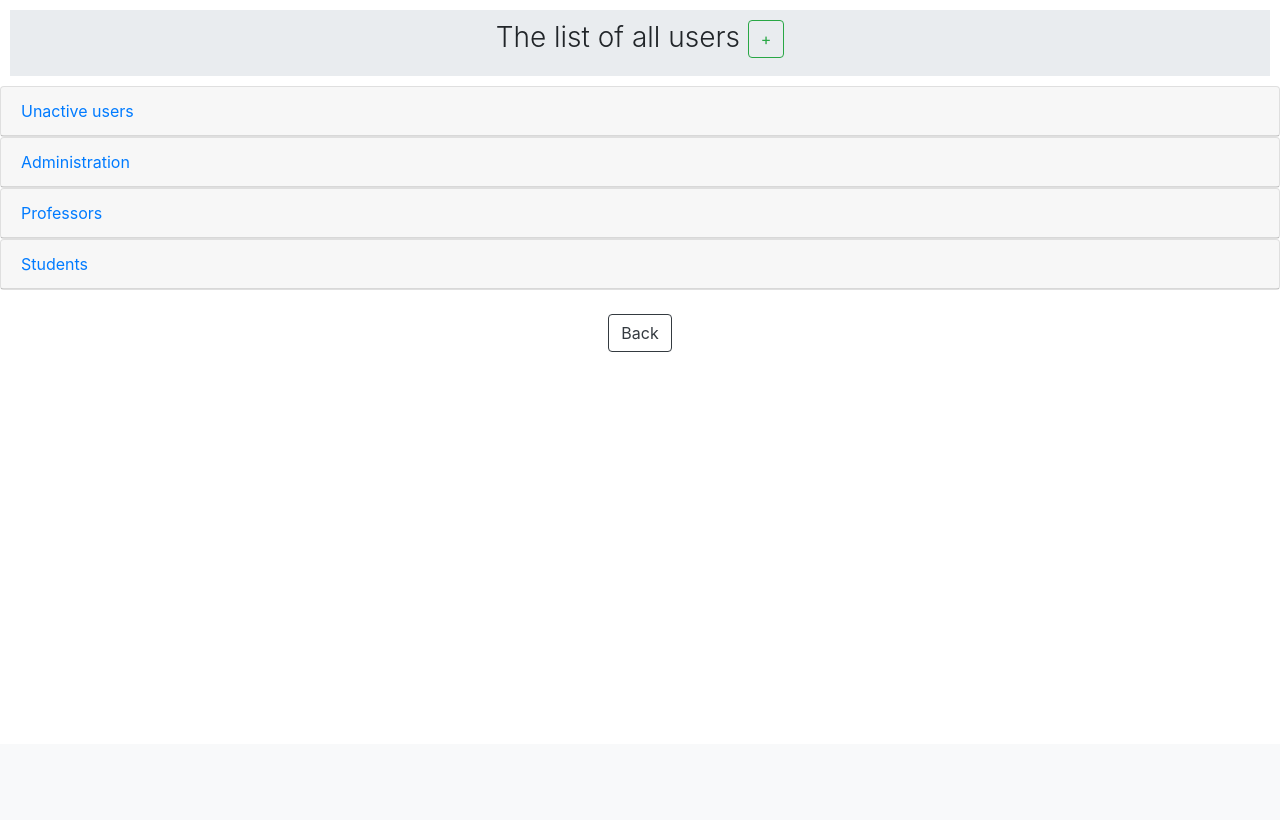
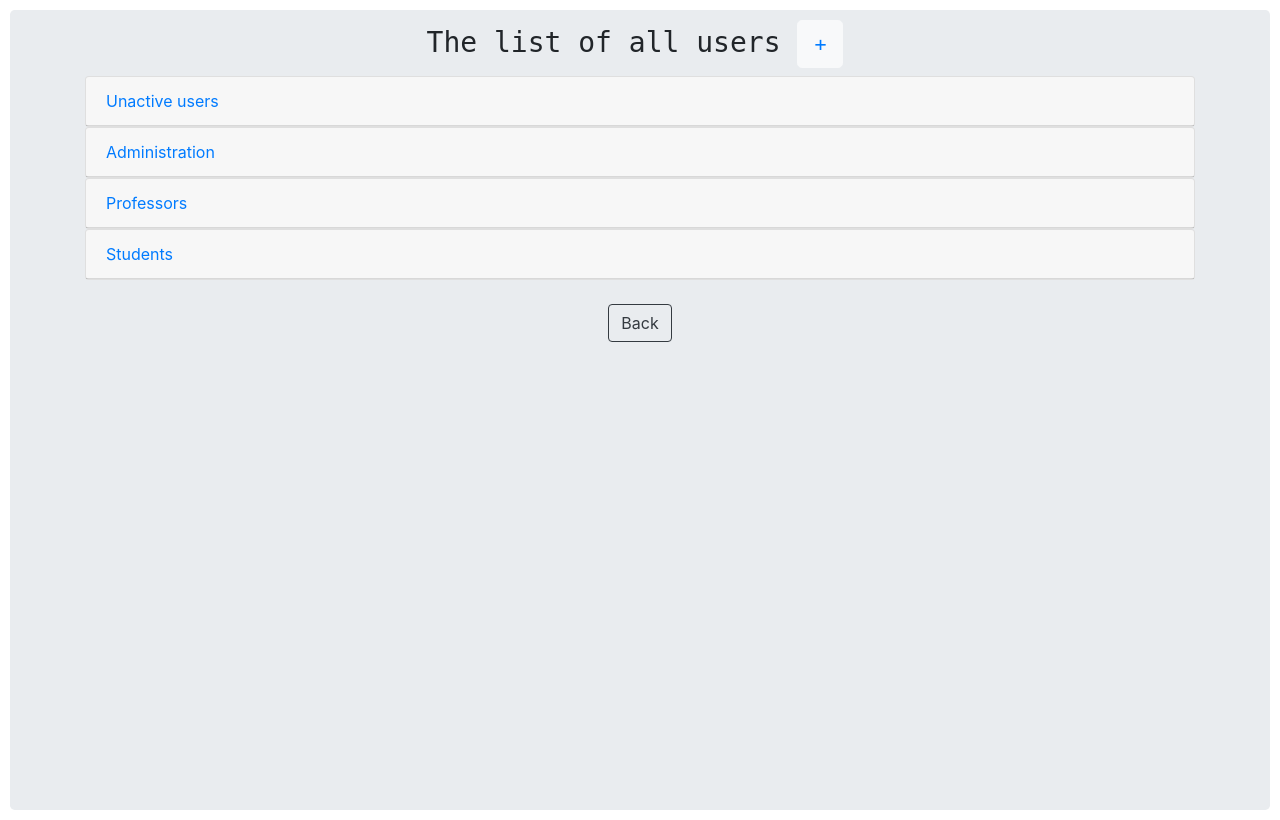
Before and after one commit to Genvekt/Classes-Quality--Feedback, a Django app: page /users/ in a window 1280 px wide. Shown: the part 56-876 px from the top of the page. Before the commit the page ends 408 px from the top, so only its background shows below. Run offline with Django 3.2, Linux system fonts and the light colour scheme; some libraries are stand-ins or nearby versions.

Commit message:
Add files via upload

```diff
--- a/templates/administrative/users_list.html
+++ b/templates/administrative/users_list.html
@@ -1,16 +1,13 @@
-{% extends 'base.html' %}
+{% include 'base.html' %}
 {% block content %}
-    <div class="jumbotron jumbotron-fluid">
+    <div class="jumbotron" style="height: 100vh">
         <div class="container">
-            <h3 class="text-center font-weight-light">
+            <h3 class="text-center font-weight-normal" style="font-family:monospace;">
                 The list of all users
-                <button type="button" onclick="location.href='{% url 'add_user' %}'" class="btn btn-outline-success" >+</button>
-            </h3>
-        </div>
-    </div>
+                <button type="button" class="btn btn-light btn-lg" style="font-family:monospace; margin-right: 10px;"><a href="{% url 'add_user' %}">+</a></button>
+                  </h3>
 
-
-     <div class="card">
+            <div class="card">
       <div class="card-header">
         <a class="card-link" data-toggle="collapse" href="#collapseZero">
           Unactive users
@@ -23,8 +20,8 @@
                             <div class="card" style="font-size: 15px">
                                 <div class="card-body">
                                     <b>{{ user.first_name}} {{ user.last_name}}</b>
-                                    <button type="button" onclick="location.href='{% url 'activate_user' user.id %}'" class="btn btn-outline-success" style="float: right;" >Activate</button>
-                                    <button type="button" onclick="location.href='{% url 'delete_user' user.id %}'" class="btn btn-outline-danger" style="float: right;" >Reject</button>
+                                    <button type="button" class="btn btn-outline-danger" style="font-family:monospace; margin-right: 10px; float: right;"><a href="{% url 'delete_user' user.id %}">Reject</a></button>
+                                    <button type="button" class="btn btn-light" style="font-family:monospace; margin-right: 10px; float: right;"><a href="{% url 'activate_user' user.id %}">Activate</a></button>
                                     <br/>
                                     Email: {{ user.email}}
                                     <br/>
@@ -63,7 +60,7 @@
                             <div class="card" style="font-size: 15px">
                                 <div class="card-body">
                                     <b>{{ user.first_name}} {{ user.last_name}}</b>
-                                    <button type="button" onclick="location.href='{% url 'delete_user' user.id %}'" class="btn btn-outline-danger" style="float: right;" >Delete</button>
+                                    <button type="button" class="btn btn-outline-danger" style="font-family:monospace; margin-right: 10px; float: right;"><a href="{% url 'delete_user' user.id %}">Delete</a></button>
                                     <br/>
                                     Email: {{ user.email}}
                                     <br/>
@@ -93,7 +90,7 @@
                             <div class="card" style="font-size: 15px">
                                 <div class="card-body">
                                     <b>{{ user.first_name}} {{ user.last_name}}</b>
-                                    <button type="button" onclick="location.href='{% url 'delete_user' user.id %}'" class="btn btn-outline-danger" style="float: right;">Delete</button>
+                                    <button type="button" class="btn btn-outline-danger" style="font-family:monospace; margin-right: 10px; float: right;"><a href="{% url 'delete_user' user.id %}">Delete</a></button>
                                     <br/>
                                     Email: {{ user.email}}
                                     <br/>
@@ -121,7 +118,7 @@
                             <div class="card" style="font-size: 15px">
                                 <div class="card-body">
                                     <b>{{ user.first_name}} {{ user.last_name}}</b>
-                                    <button type="button" onclick="location.href='{% url 'delete_user' user.id %}'" class="btn btn-outline-danger" style="float: right;"><a>Delete</a></button>
+                                    <button type="button" class="btn btn-outline-danger" style="font-family:monospace; margin-right: 10px; float: right;"><a href="{% url 'delete_user' user.id %}">Delete</a></button>
                                     <br/>
                                     Email: {{ user.email}}
                                     <br/>
@@ -139,5 +136,7 @@
 
             <button type="button" class="btn btn-outline-dark d-block mx-auto" onclick="window.location.href='{% url 'survey_list' %}'" ><a>Back</a></button>
 
+        </div>
+    </div>
 
 {% endblock %}
```
